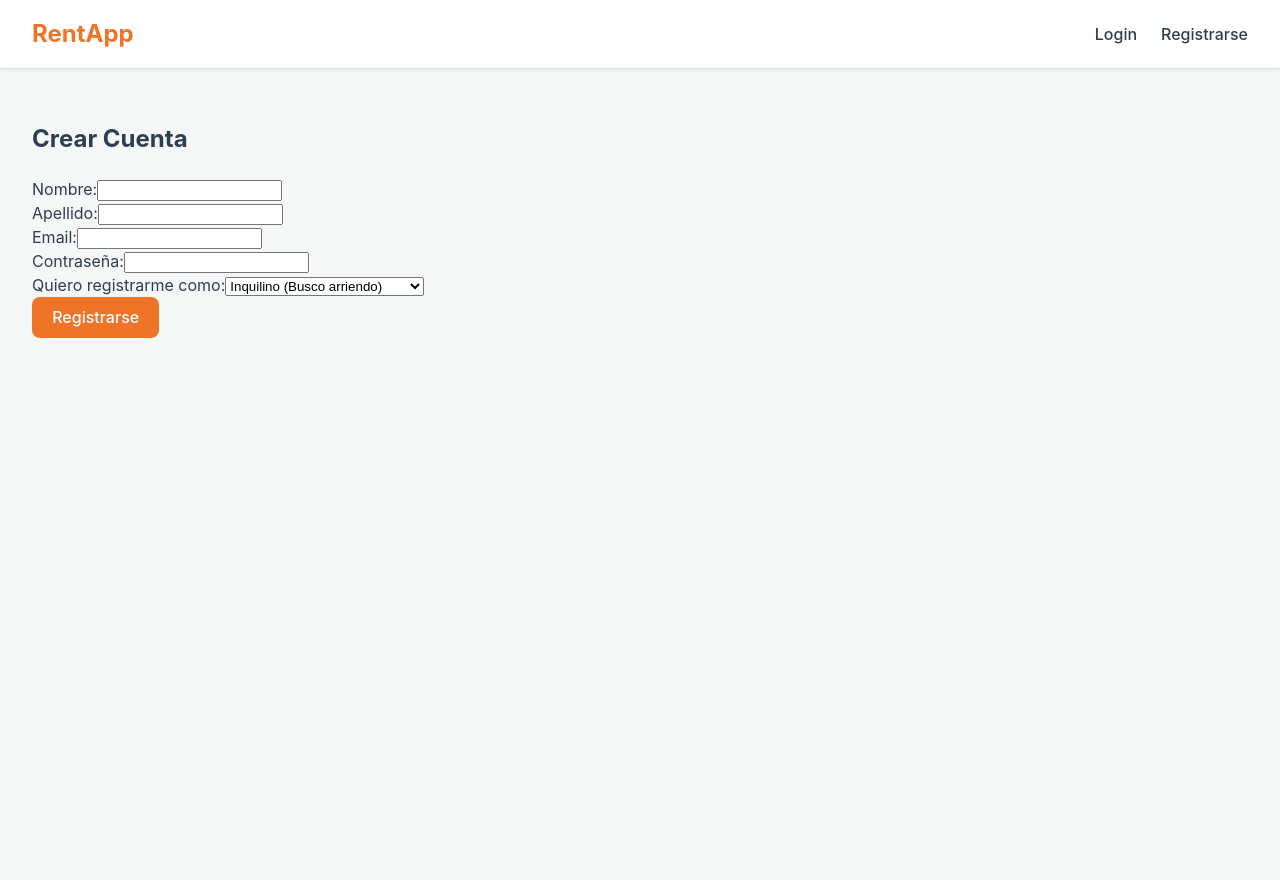
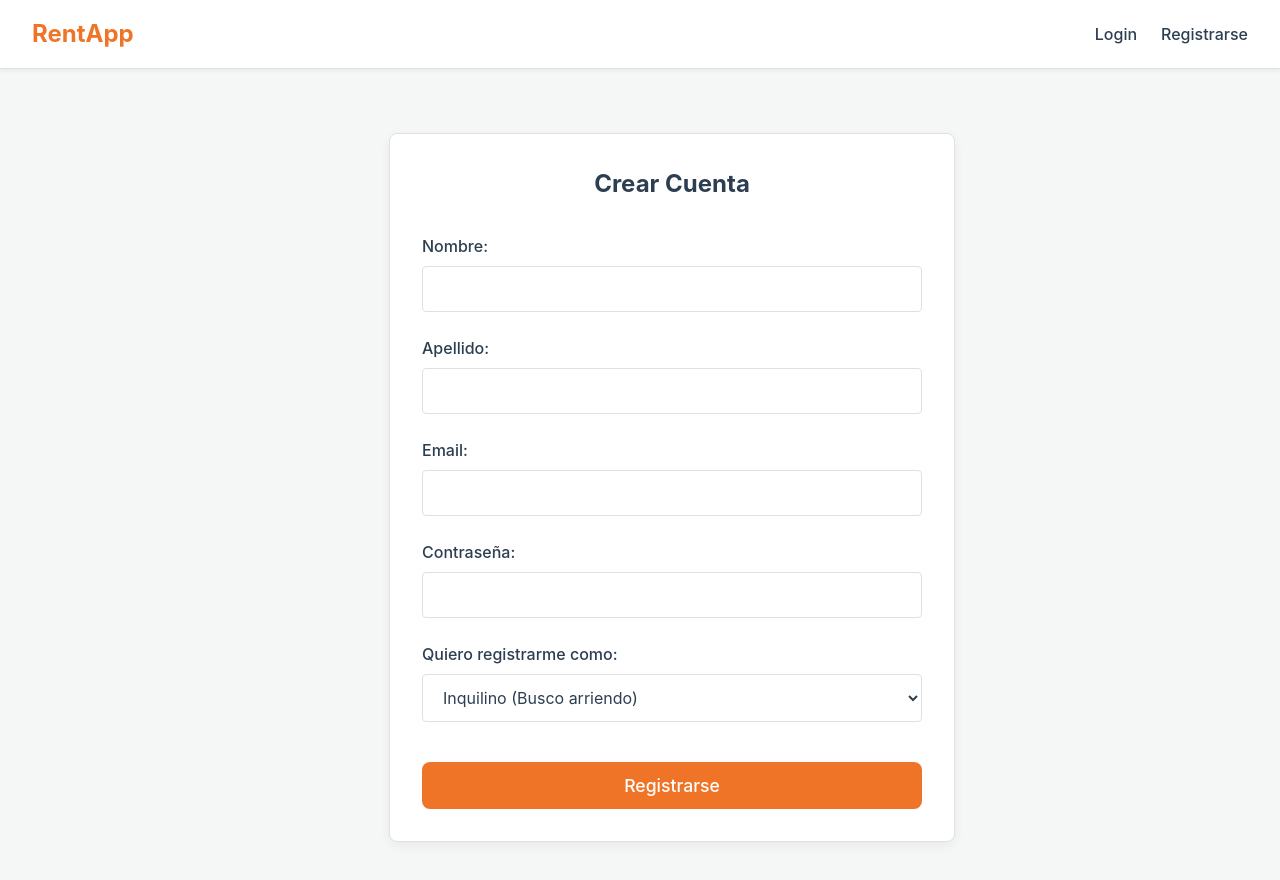
Before and after one commit to crespitosoff/rentapp-frontend, a React (Vite) app: page /register in a window 1280 px wide. Shown: the top 880 px of the page. Before the commit the page ends 800 px from the top, so only its background shows below. Built offline with nearby package versions, Linux system fonts and the light colour scheme.

Commit message:
feat: Aplica estilos unificados a todos los formularios

```diff
--- a/src/pages/CreateInmueblePage.jsx
+++ b/src/pages/CreateInmueblePage.jsx
@@ -3,6 +3,8 @@
 import { useState, useContext } from 'react';
 import { useNavigate } from 'react-router-dom';
 import { AuthContext } from '../context/AuthContext';
+// 1. Importa los nuevos estilos
+import styles from '../styles/Forms.module.css';
 
 function CreateInmueblePage() {
   const { token } = useContext(AuthContext);
@@ -61,8 +63,6 @@ function CreateInmueblePage() {
       const response = await fetch('http://localhost:3000/api/inmuebles', {
         method: 'POST',
         headers: {
-          // NO pongas 'Content-Type': 'application/json'
-          // El navegador lo pondrá como 'multipart/form-data' automáticamente
           'Authorization': `Bearer ${token}`
         },
         body: dataToSend, // Enviamos el objeto FormData
@@ -81,36 +81,35 @@ function CreateInmueblePage() {
     }
   };
 
-  // 10. El formulario AHORA incluye un input type="file"
+  // 2. Aplicamos los estilos al JSX
   return (
-    <div>
-      <h2>Publicar un Nuevo Inmueble</h2>
-      <form onSubmit={handleSubmit}>
-        <div>
-          <label>Título:</label>
-          <input type="text" name="titulo" onChange={handleChange} required />
+    <div className={styles.formWrapper}>
+      <h2 className={styles.formTitle}>Publicar un Nuevo Inmueble</h2>
+      <form onSubmit={handleSubmit} className={styles.form}>
+        <div className={styles.formGroup}>
+          <label className={styles.formLabel}>Título:</label>
+          <input type="text" name="titulo" onChange={handleChange} className={styles.formInput} required />
         </div>
-        <div>
-          <label>Descripción:</label>
-          <textarea name="descripcion" onChange={handleChange}></textarea>
+        <div className={styles.formGroup}>
+          <label className={styles.formLabel}>Descripción:</label>
+          <textarea name="descripcion" onChange={handleChange} className={styles.formInput}></textarea>
         </div>
-        <div>
-          <label>Dirección:</label>
-          <input type="text" name="direccion" onChange={handleChange} required />
+        <div className={styles.formGroup}>
+          <label className={styles.formLabel}>Dirección:</label>
+          <input type="text" name="direccion" onChange={handleChange} className={styles.formInput} required />
         </div>
-        <div>
-          <label>Precio Mensual (COP):</label>
-          <input type="number" name="precio_mensual" onChange={handleChange} required />
+        <div className={styles.formGroup}>
+          <label className={styles.formLabel}>Precio Mensual (COP):</label>
+          <input type="number" name="precio_mensual" onChange={handleChange} className={styles.formInput} required />
         </div>
-        {/* --- NUEVO CAMPO DE IMAGEN --- */}
-        <div>
-          <label>Imagen Principal:</label>
-          <input type="file" name="imagen" onChange={handleImageChange} accept="image/*" required />
+        <div className={styles.formGroup}>
+          <label className={styles.formLabel}>Imagen Principal:</label>
+          <input type="file" name="imagen" onChange={handleImageChange} className={styles.formInput} accept="image/*" required />
         </div>
 
-        <button type="submit">Publicar Inmueble</button>
+        {error && <p className={styles.formError}>{error}</p>}
+        <button type="submit" className={styles.formButton}>Publicar Inmueble</button>
       </form>
-      {error && <p style={{ color: 'red' }}>{error}</p>}
     </div>
   );
 }
--- a/src/pages/LoginPage.jsx
+++ b/src/pages/LoginPage.jsx
@@ -1,6 +1,8 @@
 import { useState, useContext } from 'react';
 import { useNavigate } from 'react-router-dom';
 import { AuthContext } from '../context/AuthContext';
+// 1. Importa los nuevos estilos
+import styles from '../styles/Forms.module.css';
 
 function LoginPage() {
   // 1. Creamos estados para guardar el email y la contraseña que el usuario escribe.
@@ -44,33 +46,36 @@ function LoginPage() {
     }
   };
 
+  // 2. Aplicamos los estilos al JSX
   return (
-    <div>
-      <h2>Iniciar Sesión</h2>
-      {/* 5. Estructura del formulario en JSX */}
-      <form onSubmit={handleSubmit}>
-        <div>
-          <label>Email:</label>
+    <div className={styles.formWrapper}>
+      <h2 className={styles.formTitle}>Iniciar Sesión</h2>
+
+      <form onSubmit={handleSubmit} className={styles.form}>
+        <div className={styles.formGroup}>
+          <label className={styles.formLabel}>Email:</label>
           <input
             type="email"
             value={email}
             onChange={(e) => setEmail(e.target.value)}
+            className={styles.formInput}
             required
           />
         </div>
-        <div>
-          <label>Contraseña:</label>
+        <div className={styles.formGroup}>
+          <label className={styles.formLabel}>Contraseña:</label>
           <input
             type="password"
             value={password}
             onChange={(e) => setPassword(e.target.value)}
+            className={styles.formInput}
             required
           />
         </div>
-        <button type="submit">Iniciar Sesión</button>
+        {/* Mostramos el mensaje de error si existe */}
+        {error && <p className={styles.formError}>{error}</p>}
+        <button type="submit" className={styles.formButton}>Iniciar Sesión</button>
       </form>
-      {/* Mostramos el mensaje de error si existe */}
-      {error && <p style={{ color: 'red' }}>{error}</p>}
     </div>
   );
 }
--- a/src/pages/RegistrerPage.jsx
+++ b/src/pages/RegistrerPage.jsx
@@ -2,6 +2,8 @@
 
 import { useState } from 'react';
 import { useNavigate } from 'react-router-dom';
+// 1. Importa los nuevos estilos
+import styles from '../styles/Forms.module.css';
 
 function RegisterPage() {
   const [formData, setFormData] = useState({
@@ -50,40 +52,39 @@ function RegisterPage() {
     }
   };
 
+  // 2. Aplicamos los estilos al JSX
   return (
-    <div>
-      <h2>Crear Cuenta</h2>
-      <form onSubmit={handleSubmit}>
-        <div>
-          <label>Nombre:</label>
-          <input type="text" name="primer_nombre" onChange={handleChange} required />
+    <div className={styles.formWrapper}>
+      <h2 className={styles.formTitle}>Crear Cuenta</h2>
+      <form onSubmit={handleSubmit} className={styles.form}>
+        <div className={styles.formGroup}>
+          <label className={styles.formLabel}>Nombre:</label>
+          <input type="text" name="primer_nombre" onChange={handleChange} className={styles.formInput} required />
         </div>
-        <div>
-          <label>Apellido:</label>
-          <input type="text" name="primer_apellido" onChange={handleChange} required />
+        <div className={styles.formGroup}>
+          <label className={styles.formLabel}>Apellido:</label>
+          <input type="text" name="primer_apellido" onChange={handleChange} className={styles.formInput} required />
         </div>
-        <div>
-          <label>Email:</label>
-          <input type="email" name="email" onChange={handleChange} required />
+        <div className={styles.formGroup}>
+          <label className={styles.formLabel}>Email:</label>
+          <input type="email" name="email" onChange={handleChange} className={styles.formInput} required />
         </div>
-        <div>
-          <label>Contraseña:</label>
-          <input type="password" name="password" onChange={handleChange} required />
+        <div className={styles.formGroup}>
+          <label className={styles.formLabel}>Contraseña:</label>
+          <input type="password" name="password" onChange={handleChange} className={styles.formInput} required />
         </div>
 
-        {/* --- ÚNICO CAMBIO (AÑADIR SELECTOR DE ROL) --- */}
-        <div>
-          <label>Quiero registrarme como:</label>
-          <select name="rol" value={formData.rol} onChange={handleChange}>
+        <div className={styles.formGroup}>
+          <label className={styles.formLabel}>Quiero registrarme como:</label>
+          <select name="rol" value={formData.rol} onChange={handleChange} className={styles.formInput}>
             <option value="arrendatario">Inquilino (Busco arriendo)</option>
             <option value="arrendador">Propietario (Ofrezco arriendo)</option>
           </select>
         </div>
-        {/* --- FIN DEL CAMBIO --- */}
 
-        <button type="submit">Registrarse</button>
+        {error && <p className={styles.formError}>{error}</p>}
+        <button type="submit" className={styles.formButton}>Registrarse</button>
       </form>
-      {error && <p style={{ color: 'red' }}>{error}</p>}
     </div>
   );
 }
--- /dev/null
+++ b/src/styles/Forms.module.css
@@ -0,0 +1,93 @@
+/* src/styles/Forms.module.css */
+
+.formWrapper {
+    max-width: 500px;
+    margin: 2rem auto;
+    padding: 2rem;
+    background-color: var(--color-white);
+    border-radius: 8px;
+    border: 1px solid var(--color-border);
+    box-shadow: 0 4px 12px rgba(0, 0, 0, 0.05);
+}
+
+.formTitle {
+    text-align: center;
+    margin-top: 0;
+    margin-bottom: 2rem;
+    color: var(--color-text);
+}
+
+.form {
+    display: flex;
+    flex-direction: column;
+    gap: 1.5rem;
+    /* Espacio entre cada grupo de label/input */
+}
+
+.formGroup {
+    display: flex;
+    flex-direction: column;
+    gap: 0.5rem;
+    /* Espacio entre el label y el input */
+}
+
+.formLabel {
+    font-weight: 500;
+    color: var(--color-text);
+}
+
+/* Estilo unificado para inputs, textareas y selects */
+.formInput {
+    width: 100%;
+    padding: 0.75rem 1rem;
+    font-size: 1rem;
+    font-family: inherit;
+    color: var(--color-text);
+    background-color: var(--color-white);
+    border: 1px solid var(--color-border);
+    border-radius: 4px;
+    box-sizing: border-box;
+    /* Importante para que el padding no rompa el ancho */
+    transition: border-color 0.2s, box-shadow 0.2s;
+}
+
+.formInput:focus {
+    border-color: var(--color-primary);
+    outline: none;
+    box-shadow: 0 0 0 2px rgba(240, 116, 39, 0.2);
+}
+
+/* Estilos para el input de tipo 'file' */
+.formInput[type="file"] {
+    padding: 0.6rem;
+}
+
+.formInput[type="file"]::file-selector-button {
+    margin-right: 1rem;
+    border: none;
+    background: var(--color-primary);
+    padding: 0.5rem 1rem;
+    border-radius: 4px;
+    color: var(--color-white);
+    cursor: pointer;
+    transition: background-color 0.2s;
+}
+
+.formInput[type="file"]::file-selector-button:hover {
+    background: #c95f1d;
+}
+
+/* El botón usará el estilo global, pero le damos ancho completo */
+.formButton {
+    width: 100%;
+    padding: 0.75rem;
+    font-size: 1.1rem;
+    margin-top: 1rem;
+}
+
+.formError {
+    color: #e74c3c;
+    text-align: center;
+    margin-top: 0;
+    /* Ya tiene espacio del gap */
+}
```
Also changed, not shown: src/pages/EditInmueblePage.jsx (+25 -22 lines).
